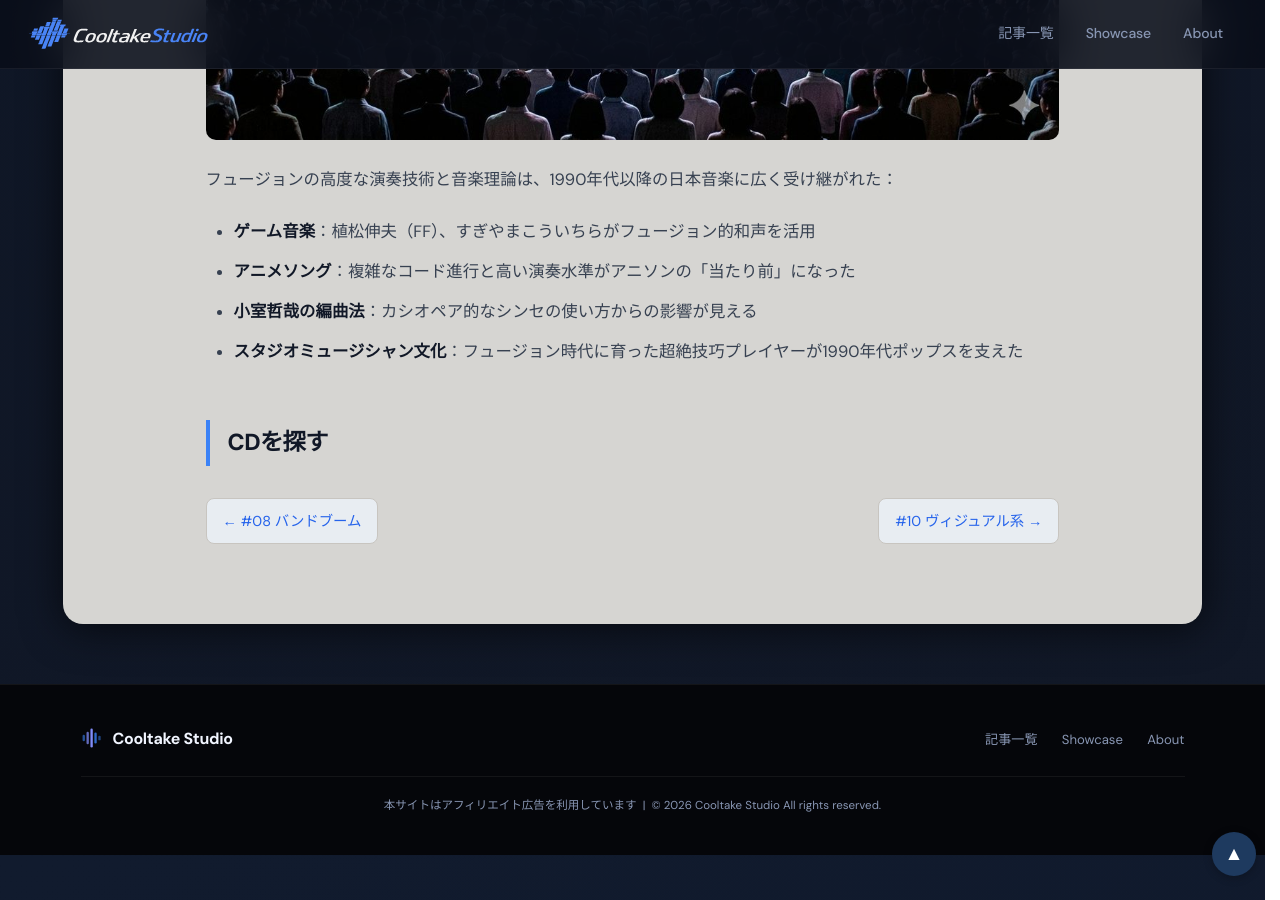
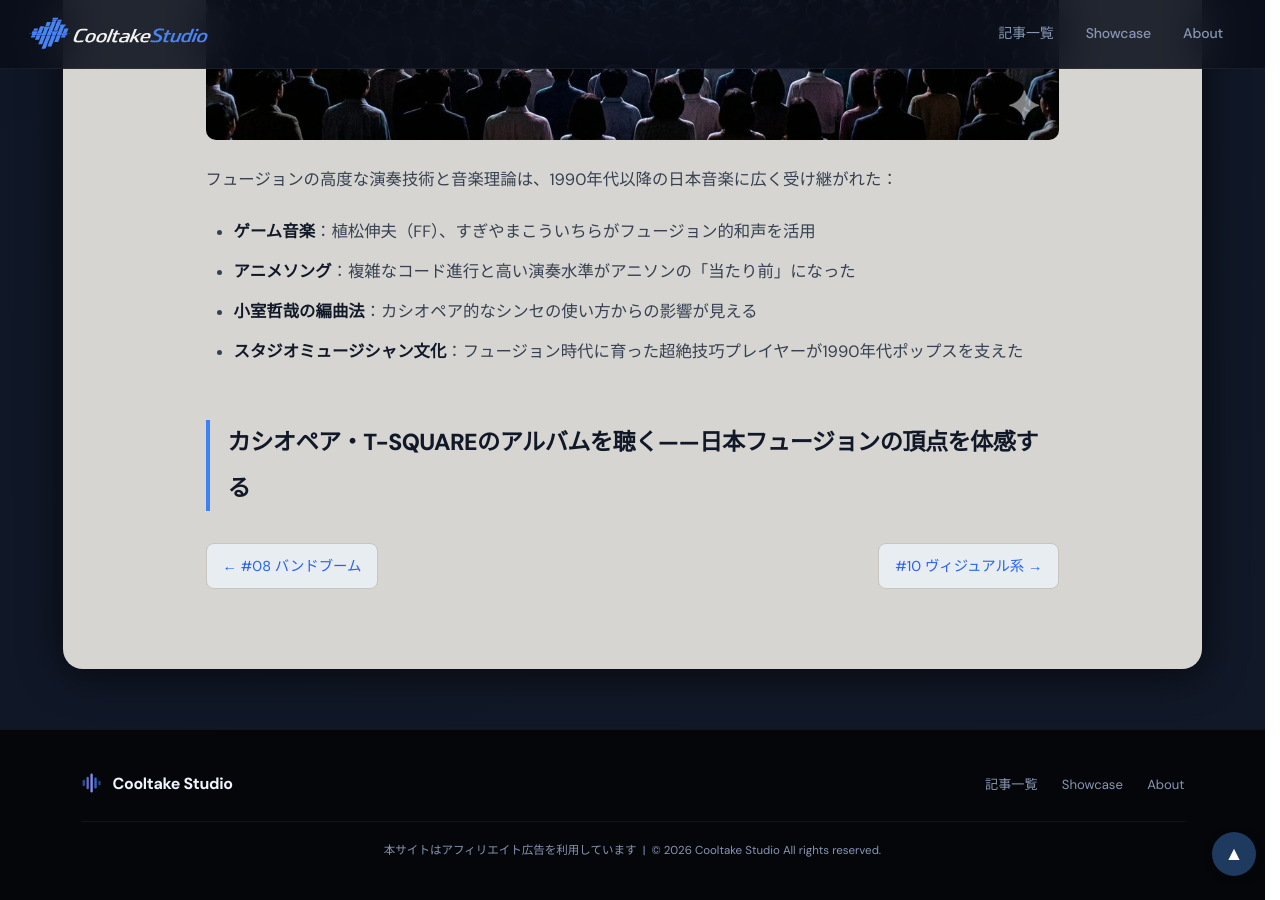
Before and after one commit to cooltake/cooltake-staging, a Jekyll site: the page built from _posts/2026-05-30-japan-music-09-fusion-jazz.md, in a window 1280 px wide and 900 px high, scrolled down 4747 px. Built offline with Jekyll 4.4.1, drawn with Linux system fonts in a browser that asks for light colours; some web fonts are replaced.

Commit message:
fix: CTAセクション見出しを記事の文脈に合わせて修正 (2026-05-30-japan-music-09-fusion-jazz.md)

```diff
--- a/_posts/2026-05-30-japan-music-09-fusion-jazz.md
+++ b/_posts/2026-05-30-japan-music-09-fusion-jazz.md
@@ -96,7 +96,7 @@
 - **スタジオミュージシャン文化**：フュージョン時代に育った超絶技巧プレイヤーが1990年代ポップスを支えた
 
 
-## CDを探す
+## カシオペア・T-SQUAREのアルバムを聴く——日本フュージョンの頂点を体感する
 
 
 
```
